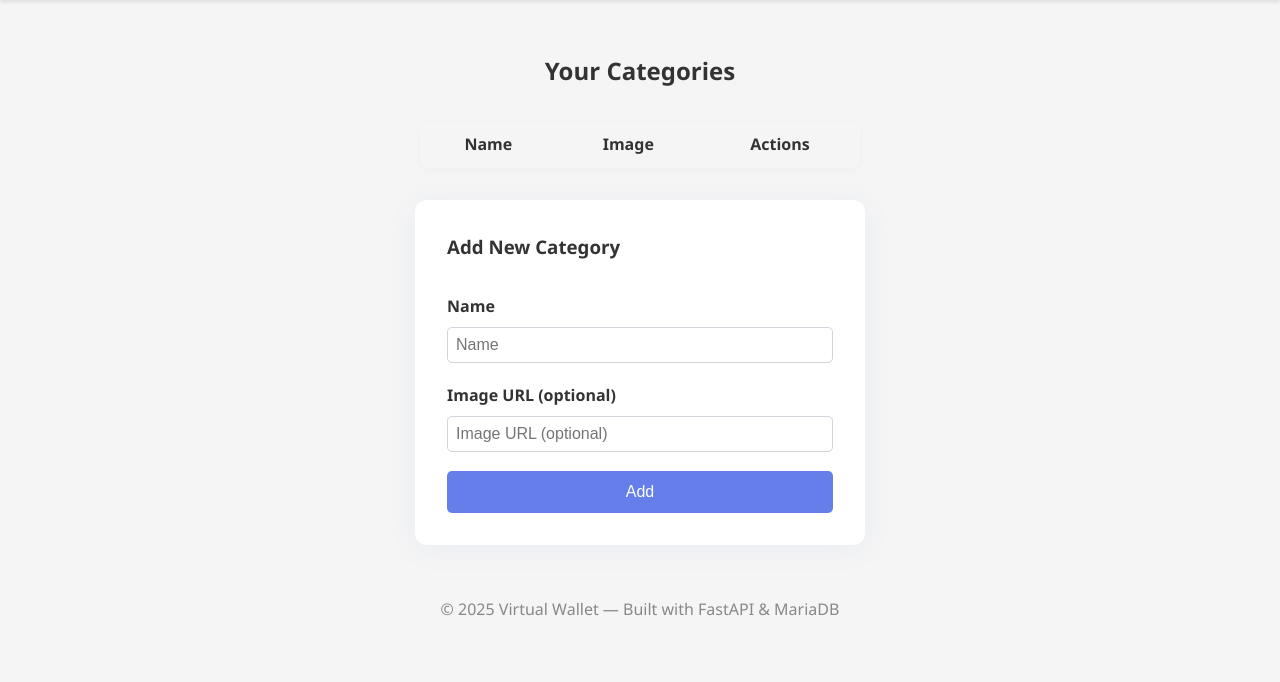
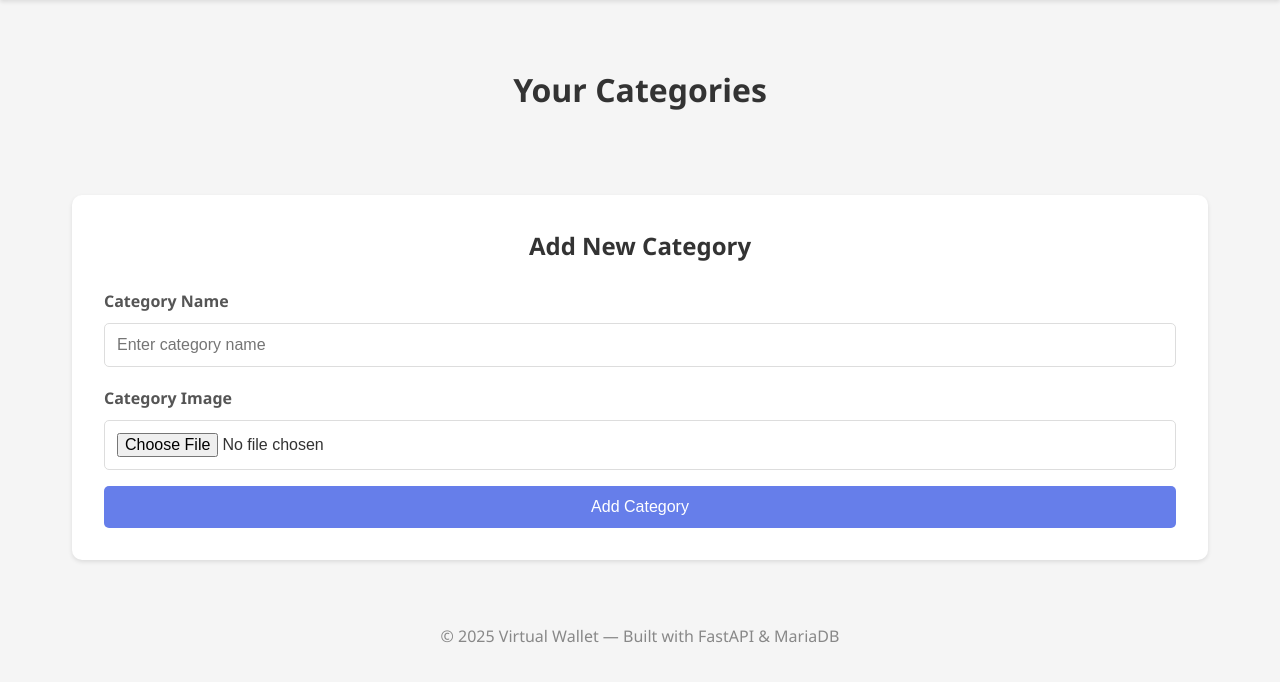
Before and after one commit to A69-PyForce/Virtual-Wallet, a FastAPI app: template templates/categories.html in a window 1280 px wide. Shown: the part 69-751 px from the top of the page. Run offline with FastAPI, Linux system fonts and the light colour scheme; the template is opened without the code that fills it, so the values that code supplies are empty; parts of the project's set-up code (start-up, migrations or seed data) failed here and were passed over.

Commit message:
Updated categories and new_category styling, added image upload functionality for categories, created env_loader file inside config, moved all config related stuff to it,  updated other stuff.

```diff
--- a/data/database.py
+++ b/data/database.py
@@ -1,26 +1,7 @@
-from dotenv import load_dotenv
+from config.env_loader import DB_CONFIG, POOL_CONFIG
 from mariadb.connections import Connection
 from mariadb import ConnectionPool
 import atexit
-import os
-
-load_dotenv()
-
-# Load DB config from .env for database connection.
-DB_CONFIG = {
-    "user": os.getenv("DB_USER"),
-    "password": os.getenv("DB_PASSWORD"),
-    "host": os.getenv("DB_HOST"),
-    "port": int(os.getenv("DB_PORT")),
-    "database": os.getenv("DB_NAME"),
-}
-
-# Pool configuration
-POOL_CONFIG = {
-    "pool_name": "mypool",
-    "pool_size": 20,
-    "pool_reset_connection": True
-}
 
 # Create the connection pool
 pool = ConnectionPool(
--- a/data/models.py
+++ b/data/models.py
@@ -387,7 +387,7 @@ class TransactionTemplate(BaseModel):
     description: str
 
 class ListTransactions(BaseModel):
-    transactions: list[TransactionOut]
+    transactions: list[TransactionInfo]
     total_count: int
     total_pages: int
     current_page: int
--- a/main.py
+++ b/main.py
@@ -4,6 +4,7 @@ from common.error_handlers import register_error_handlers
 from utils.currencies_utils import dump_all_currencies
 from recurring_scheduler import process_due_recurring
 from fastapi.staticfiles import StaticFiles
+from fastapi.responses import FileResponse
 from fastapi import FastAPI
 import uvicorn
 import asyncio
@@ -26,6 +27,9 @@ from routers.web.recurring_router import web_recurring_router
 # FastAPI app
 app = FastAPI()
 app.mount("/static", StaticFiles(directory="static"), name="static")
+@app.get('/favicon.ico', include_in_schema=False)
+async def favicon():
+    return FileResponse("static/images/favicon.ico")
 
 # API Routers
 app.include_router(api_users_router, tags=["API", "Users"])
@@ -44,7 +48,6 @@ app.include_router(web_transactions_router, tags=["WEB", "Transactions"])
 app.include_router(web_transactions_categories_router, tags=["WEB", "Transaction Categories"])
 app.include_router(web_recurring_router, tags=["WEB", "Recurring Transaction"])
 
-
 # Error handlers
 register_error_handlers(app)
 
@@ -54,5 +57,6 @@ async def start_recurring_scheduler():
 
 # Run file as main
 if __name__ == "__main__":
-    # dump_all_currencies()  # Uncomment if needed
+    # Uncomment on first startup to cache currencies and also dump them in database
+    dump_all_currencies()
     uvicorn.run(app="main:app", host="0.0.0.0", port=8000, reload=True)
--- a/routers/web/transactions_router.py
+++ b/routers/web/transactions_router.py
@@ -138,7 +138,7 @@ def view_transaction_history(
     )
 
     transactions_data = get_user_transaction_history(user, filters)
-
+    print(transactions_data)
     if page > transactions_data.total_pages:
         page = transactions_data.total_pages
     if page < 1:
--- a/routers/web/users_router.py
+++ b/routers/web/users_router.py
@@ -7,6 +7,7 @@ from data.models import *
 import cloudinary.uploader
 from pydantic import ValidationError
 from utils.user_auth_token_utils import *
+from config.env_loader import CLDNR_CONFIG
 from utils.regex_verifictaion_utils import *
 import services.users_service as users_service
 from fastapi.responses import RedirectResponse
@@ -17,21 +18,6 @@ from fastapi import APIRouter, Request, Form, File, UploadFile
 # Load currencies from cache file
 with open('currencies_cache.json', 'r') as f:
     currencies = json.load(f)
-
-# Load Claudinary config from .env for the user avatar and category images. |
-CLDNR_CONFIG = {
-    "cldnr_cloud_name": os.getenv("CLDNR_CLOUD_NAME"),
-    "cldnr_api_key": os.getenv("CLDNR_API_KEY"),
-    "cldnr_api_secret": os.getenv("CLDNR_API_SECRET")
-}
-if all(CLDNR_CONFIG.values()) != None:
-    cloudinary.config(
-        cloud_name=CLDNR_CONFIG["cldnr_cloud_name"],
-        api_key=CLDNR_CONFIG["cldnr_api_key"],
-        api_secret=CLDNR_CONFIG["cldnr_api_secret"]
-    )
-else:
-    CLDNR_CONFIG = None
 
 web_users_router = APIRouter(prefix='/users')
 templates = template_config.CustomJinja2Templates(directory='templates')
--- a/templates/categories.html
+++ b/templates/categories.html
@@ -1,62 +1,189 @@
 <!DOCTYPE html>
 <html lang="en">
+
 <head>
     <meta charset="UTF-8">
+    <meta name="viewport" content="width=device-width, initial-scale=1.0">
     <title>Your Categories</title>
     <link rel="stylesheet" href="/static/css/styles.css">
     {% from 'macros.html' import load_navbar, load_footer %}
+    <style>
+        .categories-container {
+            max-width: 1200px;
+            margin: 0 auto;
+            padding: 2rem;
+        }
+
+        .page-title {
+            text-align: center;
+            margin-bottom: 2rem;
+            color: #333;
+            font-size: 2rem;
+            font-weight: 600;
+        }
+
+        .categories-grid {
+            display: grid;
+            grid-template-columns: repeat(auto-fill, minmax(220px, 1fr));
+            gap: 1.5rem;
+            margin-bottom: 3rem;
+        }
+
+        .category-card {
+            background: white;
+            border-radius: 10px;
+            padding: 1.5rem;
+            box-shadow: 0 2px 4px rgba(0, 0, 0, 0.1);
+            transition: transform 0.2s, box-shadow 0.2s;
+        }
+
+        .category-card:hover {
+            transform: translateY(-2px);
+            box-shadow: 0 4px 8px rgba(0, 0, 0, 0.15);
+        }
+
+        .category-image {
+            width: 100%;
+            height: 70%;
+            object-fit: cover;
+            border-radius: 8px;
+            margin-bottom: 1rem;
+            background: #f5f5f5;
+        }
+
+        .category-name {
+            font-size: 1.2rem;
+            font-weight: 600;
+            margin-bottom: 1rem;
+            color: #333;
+            text-align: center;
+        }
+
+        .category-actions {
+            display: flex;
+            gap: 0.5rem;
+        }
+
+        .category-actions .btn {
+            flex: 1;
+            padding: 0.5rem 1rem;
+            text-align: center;
+            font-size: 0.9rem;
+        }
+
+        .add-category-section {
+            background: white;
+            padding: 2rem;
+            border-radius: 10px;
+            box-shadow: 0 2px 4px rgba(0, 0, 0, 0.1);
+        }
+
+        .section-title {
+            font-size: 1.5rem;
+            color: #333;
+            margin-bottom: 1.5rem;
+            text-align: center;
+        }
+
+        .form-group {
+            margin-bottom: 1rem;
+        }
+
+        .form-group label {
+            display: block;
+            margin-bottom: 0.5rem;
+            font-weight: 600;
+            color: #555;
+        }
+
+        .form-group input {
+            width: 100%;
+            padding: 0.75rem;
+            border: 1px solid #ddd;
+            border-radius: 5px;
+            font-size: 1rem;
+        }
+
+        .form-group input:focus {
+            outline: none;
+            border-color: #667eea;
+        }
+
+        .btn-primary {
+            background: #667eea;
+            color: white;
+            width: 100%;
+            padding: 0.75rem;
+            font-size: 1rem;
+            border: none;
+            border-radius: 5px;
+            cursor: pointer;
+            font-weight: 500;
+        }
+
+        .btn-primary:hover {
+            background: #5a6fd8;
+        }
+
+        @media (max-width: 768px) {
+            .categories-container {
+                padding: 1rem;
+            }
+
+            .categories-grid {
+                grid-template-columns: 1fr;
+            }
+
+            .page-title {
+                font-size: 1.75rem;
+            }
+        }
+    </style>
 </head>
+
 <body>
     {{ load_navbar(get_user(request)) }}
 
-    <div class="container" style="max-width: 700px;">
-        <h2 style="text-align:center; margin-bottom:2rem;">Your Categories</h2>
-        <table style="margin: 0 auto 2rem auto; border-collapse: collapse; min-width: 440px; box-shadow: 0 2px 8px #eee; border-radius: 12px; overflow: hidden; background: #fff;">
-            <thead style="background: #f5f5f5;">
-                <tr>
-                    <th style="padding: 10px;">Name</th>
-                    <th style="padding: 10px;">Image</th>
-                    <th style="padding: 10px;">Actions</th>
-                </tr>
-            </thead>
-            <tbody>
-                {% for category in categories %}
-                <tr style="border-bottom: 1px solid #eee;">
-                    <td style="padding: 8px 12px;">{{ category.name }}</td>
-                    <td style="padding: 12px 16px; text-align: center;">
-                        {% if category.image_url %}
-                            <img src="{{ category.image_url }}" width="48" height="48" style="object-fit: contain; border-radius: 7px; background: #fff; border: 1px solid #eee;">
-                        {% endif %}
-                    </td>
-                    <td style="padding: 8px 12px;">
-                        <form action="/categories/{{ category.id }}/edit" method="get" style="display:inline;">
-                            <button type="submit" class="btn btn-secondary" style="margin-right: 4px;">Edit</button>
-                        </form>
-                        <form action="/categories/{{ category.id }}/delete" method="post" style="display:inline;">
-                            <button type="submit" class="btn btn-danger" onclick="return confirm('Are you sure?')">Delete</button>
-                        </form>
-                    </td>
-                </tr>
-                {% endfor %}
-            </tbody>
-        </table>
+    <div class="categories-container">
+        <h2 class="page-title">Your Categories</h2>
 
-        <div class="form" style="margin-top: 2rem;">
-            <h3 style="margin-bottom:1rem;">Add New Category</h3>
-            <form action="/categories/new" method="post" style="width:100%;">
+        <div class="categories-grid">
+            {% for category in categories %}
+            <div class="category-card">
+                <img src="{{ category.image_url or '/static/images/default_category_image.png' }}"
+                    alt="{{ category.category_name }}" class="category-image">
+                <div class="category-name">{{ category.name }}</div>
+                <div class="category-actions">
+                    <form action="/categories/{{ category.id }}/edit" method="get" style="flex: 1;">
+                        <button type="submit" class="btn btn-secondary" style="width: 100%;">Edit</button>
+                    </form>
+                    <form action="/categories/{{ category.id }}/delete" method="post" style="flex: 1;">
+                        <button type="submit" class="btn btn-danger" style="width: 100%;"
+                            onclick="return confirm('Are you sure you want to delete this category?')">Delete</button>
+                    </form>
+                </div>
+            </div>
+            {% endfor %}
+        </div>
+
+        <div class="add-category-section">
+            <h3 class="section-title">Add New Category</h3>
+            <form action="/categories/new" method="post" enctype="multipart/form-data">
                 <div class="form-group">
-                    <label for="name">Name</label>
-                    <input type="text" name="name" id="name" placeholder="Name" required>
+                    <label for="name">Category Name</label>
+                    <input type="text" name="name" id="name" placeholder="Enter category name" required>
                 </div>
                 <div class="form-group">
-                    <label for="image_url">Image URL (optional)</label>
-                    <input type="text" name="image_url" id="image_url" placeholder="Image URL (optional)">
+                    <label for="image">Category Image</label>
+                    <input type="file" name="file" id="image" accept="image/*">
                 </div>
-                <button type="submit" class="btn" style="width:100%;">Add</button>
+
+                <button type="submit" class="btn btn-primary">Add Category</button>
             </form>
         </div>
     </div>
 
     {{ load_footer() }}
 </body>
+
 </html>
--- a/templates/transactions.html
+++ b/templates/transactions.html
@@ -374,7 +374,7 @@
             <td>{{ transaction.name }}</td>
             <td>
               <div class="category-cell">
-                <img src="{{ transaction.category_image or '/static/images/default_category_image.png' }}"
+                <img src="{{ transaction.category_image_url or '/static/images/default_category_image.png' }}"
                   alt="{{ transaction.category_name }}" class="category-image">
                 <span>{{ transaction.category_name }}</span>
               </div>
```
Also changed, not shown: config/env_loader.py (added, +45 -0 lines), routers/web/transaction_categories_router.py (+76 -17 lines), services/transaction_categories_service.py (+9 -5 lines), services/transactions_service.py (+9 -7 lines), static/css/styles.css (+7 -2 lines), templates/new_category.html (+105 -22 lines), utils/bank_card_utils.py (+4 -6 lines), utils/currencies_utils.py (+12 -15 lines), utils/user_auth_token_utils.py (+3 -5 lines).
